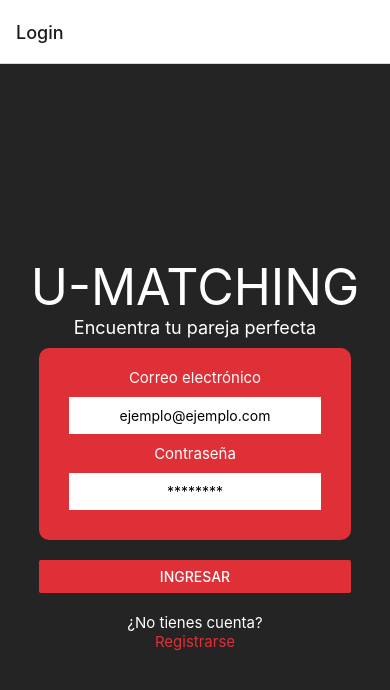
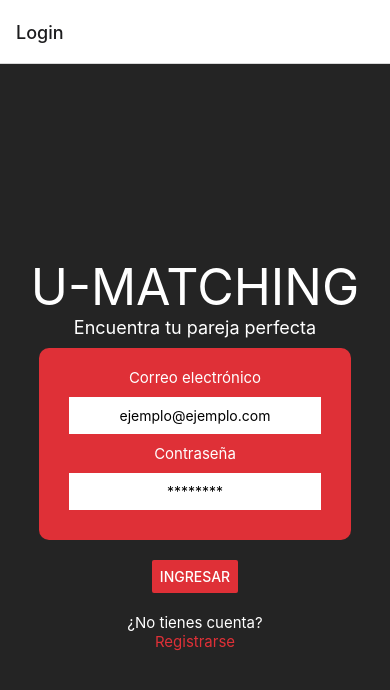
Before and after one commit to JohannCepeda16/u-match-app, a React Native app: screen / in a window 390 px wide. Shown: the top 690 px of the page. Built offline with nearby package versions, Linux system fonts and the light colour scheme.

Commit message:
bug with on ckick fixed

```diff
--- a/components/forms/CustomButton.js
+++ b/components/forms/CustomButton.js
@@ -20,6 +20,8 @@ const styles = StyleSheet.create({
     base: {
         width: "80%",
         marginTop: 20,
+        justifyContent: "center",
+        alignItems: "center",
     },
     button: {
         borderRadius: 20,
```
Lines whose indentation alone changed are shown as unchanged.
